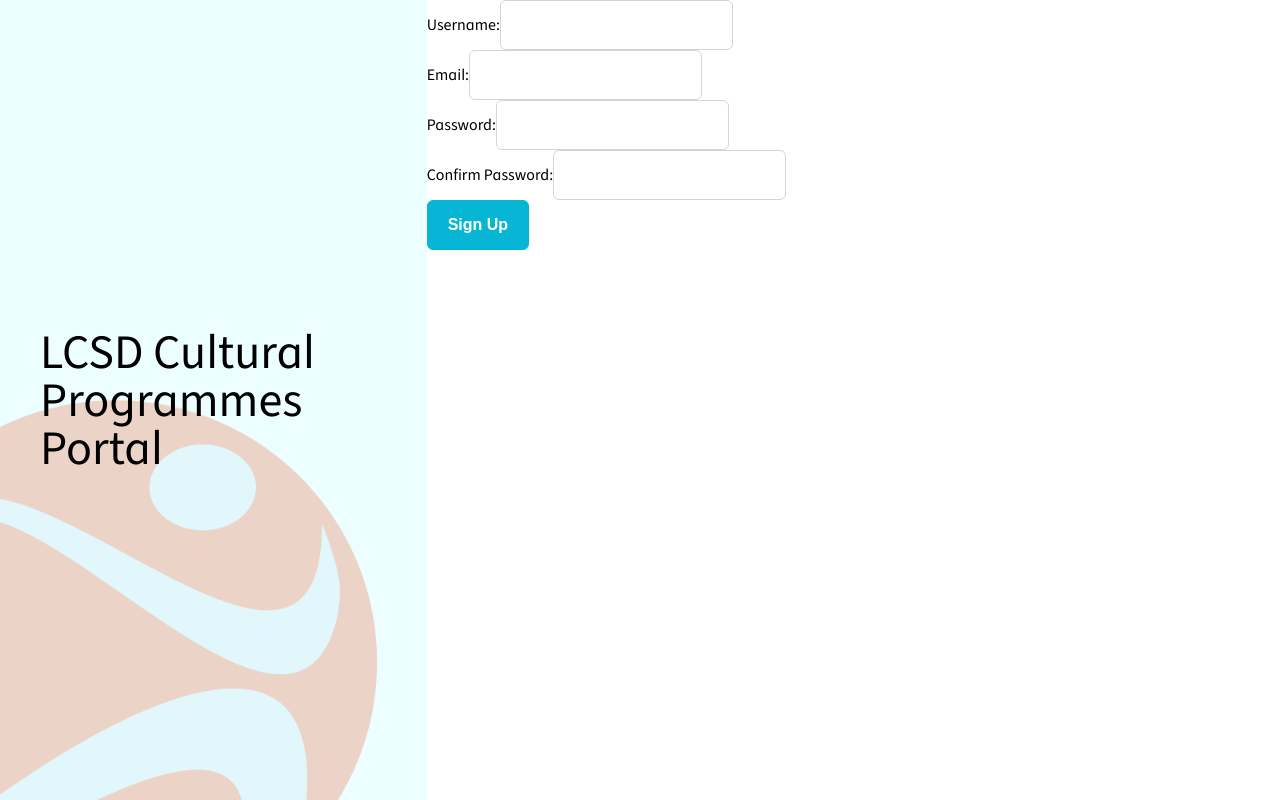
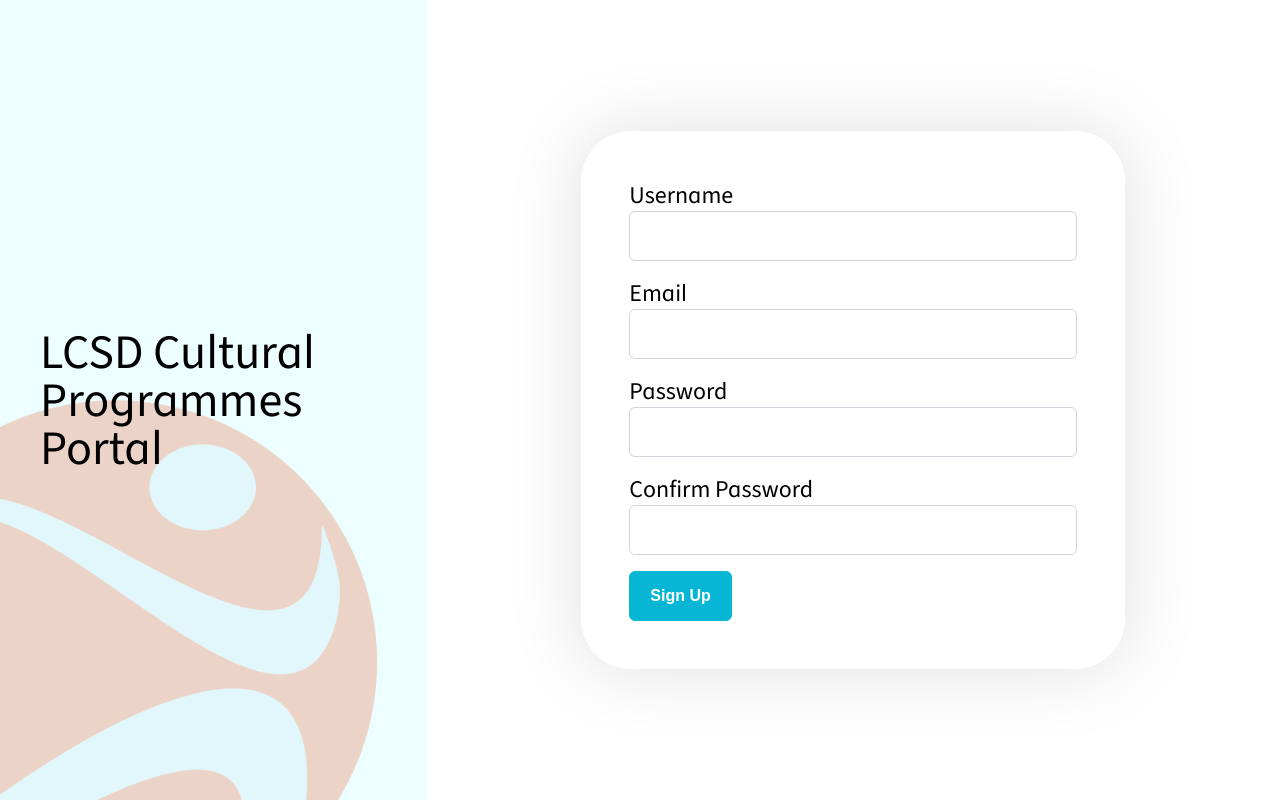
Before and after one commit to steveglowplunk/cultural-programmes-portal, a Next.js app: page /signup in a window 1280 px wide. Built offline with nearby package versions, Linux system fonts and the light colour scheme; a web font is replaced by a local one.

Commit message:
Comments frontend

```diff
--- a/app/(main)/event-info/page.tsx
+++ b/app/(main)/event-info/page.tsx
@@ -249,12 +249,12 @@
             location={selectedLocation}
           />
         )}
-        <div className="relative w-full max-h-[550px]">
+        <div className="relative w-full max-h-[600px]">
           <Map posix={marker} markerList={markerList} zoom={zoom} locations={sortedLocations} />
         </div>
-        <div className="ml-4">
+        <div>
           {selectedLocation && isShowComments && (
-            <div>
+            <div className="ml-4 h-[600px] overflow-y-auto overflow-x-visible">
               <Button
                 icon="pi pi-times"
                 severity="secondary"
@@ -263,11 +263,7 @@
                 aria-label="Close"
                 onClick={() => setIsShowComments(false)}
               />
-              <CommentForm
-                locationId={selectedLocation.venueId}
-                username={userData?.username}
-              />
-              <CommentList locationId={selectedLocation.venueId} />
+              <CommentList locationId={selectedLocation.venueId} username={userData?.username as string} />
             </div>
           )}
         </div>
--- a/components/authentication/SignupBox.tsx
+++ b/components/authentication/SignupBox.tsx
@@ -56,46 +56,58 @@
   };
 
   return (
+    <div className="flex md:w-2/3 items-center justify-center">
+      <div className="flex flex-col p-12 md:w-[34rem] h-fit custom-shadow-border rounded-[50px]">
+        <form onSubmit={handleSignup} className="space-y-4">
           <div>
-      <form onSubmit={handleSignup}>
-        <div>
-          <label>Username:</label>
+            <p className="text-2xl">Username</p>
             <InputText
               type="text"
               value={userName}
               onChange={(e) => setUserName(e.target.value)}
               required
+              className="w-full"
             />
           </div>
           <div>
-          <label>Email:</label>
+            <p className="text-2xl">Email</p>
             <InputText
               type="email"
               value={email}
               onChange={(e) => setEmail(e.target.value)}
               required
+              className="w-full"
             />
           </div>
           <div>
-          <label>Password:</label>
+            <p className="text-2xl">Password</p>
             <Password
               value={password}
               onChange={(e) => setPassword(e.target.value)}
               required
+              className="w-full"
+              pt={{
+                input: { className: "w-full" },
+              }}
             />
           </div>
           <div>
-          <label>Confirm Password:</label>
+            <p className="text-2xl">Confirm Password</p>
             <Password
               value={confirmPassword}
               onChange={(e) => setConfirmPassword(e.target.value)}
               required
+              className="w-full"
+              pt={{
+                input: { className: "w-full" },
+              }}
             />
           </div>
           <Button type="submit" label="Sign Up" loading={bIsSignupLoading} />
         </form>
         {error && <p>{error}</p>}
       </div>
+    </div>
   );
 };
 
--- a/components/comment/CommentList.tsx
+++ b/components/comment/CommentList.tsx
@@ -1,5 +1,6 @@
 import { useEffect, useState } from "react";
 import axios from "axios";
+import CommentForm from "./CommentForm";
 
 interface Comment {
   venue_id: string;
@@ -8,10 +9,9 @@
   date: string;
 }
 
-const CommentList = ({ locationId, refresh }: { locationId: string, refresh: boolean }) => {
+const CommentList = ({ locationId, username }: { locationId: string, username: string }) => {
   const [comments, setComments] = useState<Comment[]>([]);
 
-  useEffect(() => {
   const fetchComments = async () => {
     try {
       const response = await axios.get(
@@ -31,11 +31,17 @@
     }
   };
 
+  useEffect(() => {
     fetchComments();
-  }, [locationId, refresh]); // Re-fetch comments when locationId or refresh changes
+  }, [locationId]); // Re-fetch comments when locationId or refresh changes
 
   return (
     <div>
+      <CommentForm
+        locationId={locationId}
+        username={username}
+        onCommentAdded={fetchComments}
+      />
       {comments.map((comment, index) => (
         <div key={index}>
           <p className="text-cyan-700">{comment.username}</p>
```
Also changed, not shown: 1 other file (tests, documents, lock files or other folders). Lines whose indentation alone changed are shown as unchanged.
